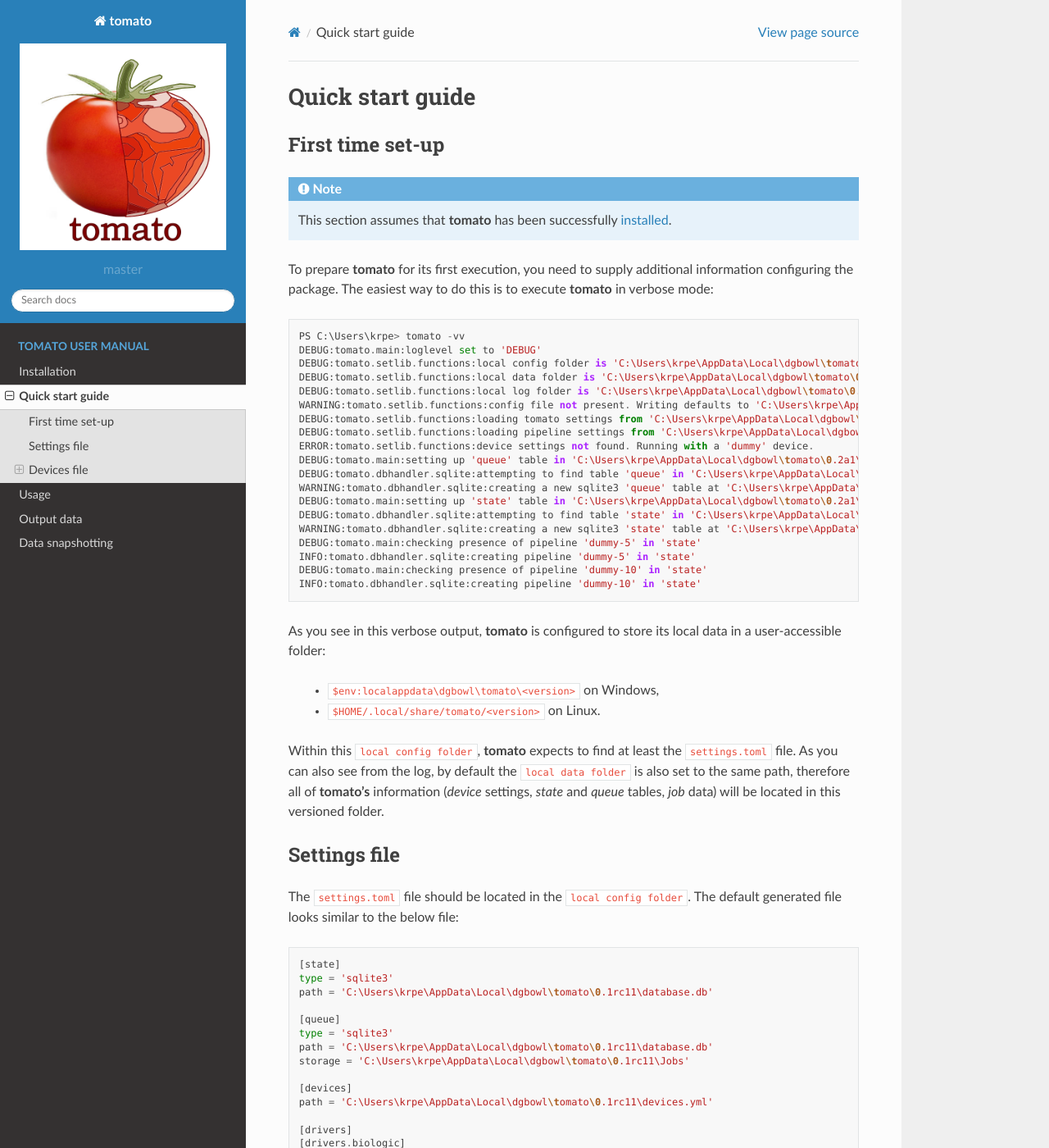
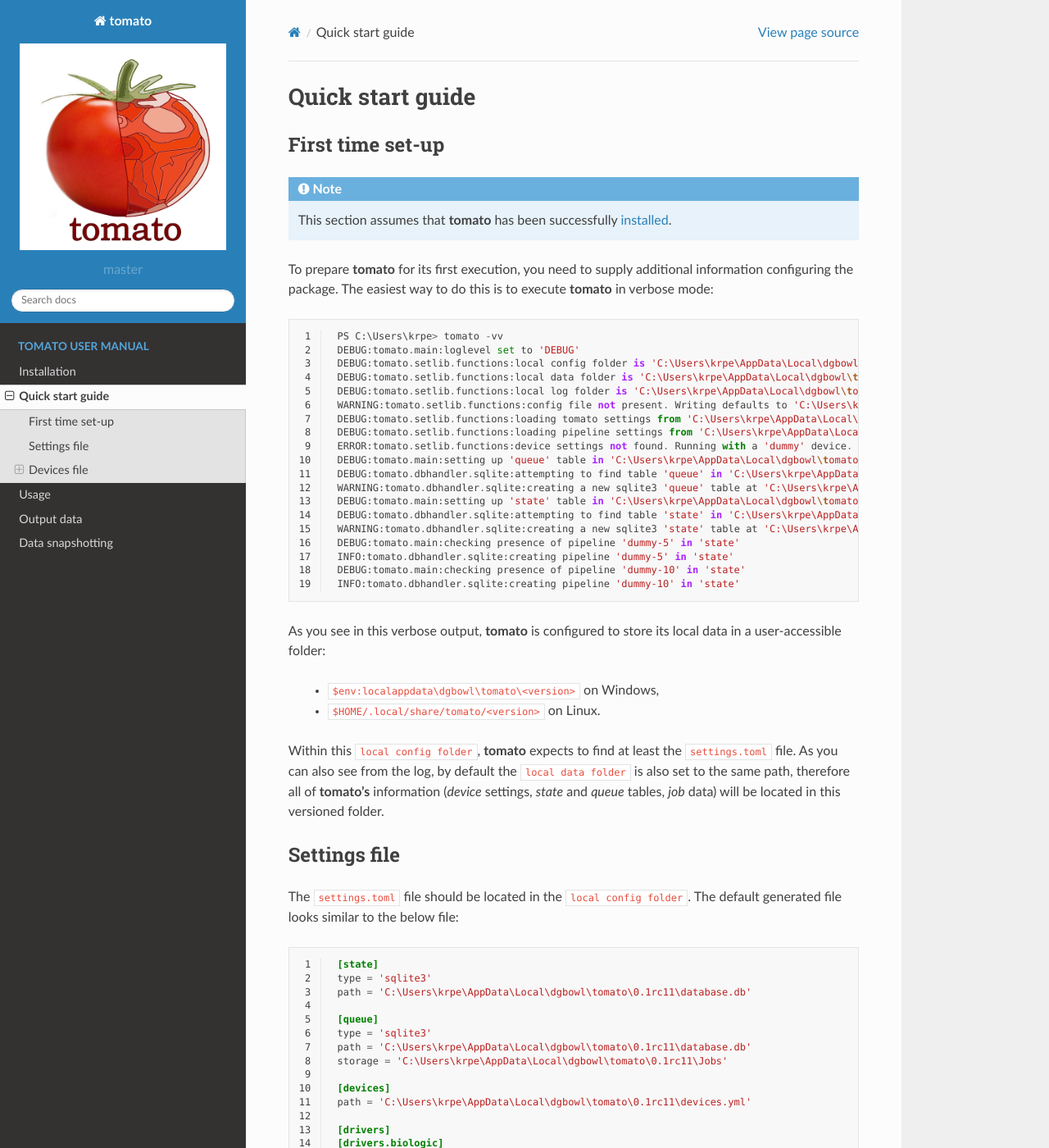
Before and after one commit to dgbowl/tomato, a Sphinx documentation site: the page built from docs/source/quickstart.rst, in a window 1280 px wide and 1400 px high. Shown: the whole window at 82% size. Built offline with Sphinx 7.4.7 and the Read the Docs theme 2.0.0, drawn with Linux system fonts in a browser that asks for light colours; pages that are not in the unit, such as notebooks, are missing from menus; some of the changed text lies outside the part shown.

Commit message:
More changes

```diff
--- a/docs/source/quickstart.rst
+++ b/docs/source/quickstart.rst
@@ -12,7 +12,8 @@ To prepare **tomato** for its first execution, you need to supply additional
 information configuring the package. The easiest way to do this is to execute
 **tomato** in verbose mode:
 
-.. code::
+.. code-block::
+   :linenos:
 
     PS C:\Users\krpe> tomato -vv
     DEBUG:tomato.main:loglevel set to 'DEBUG'
@@ -52,7 +53,8 @@ Settings file
 The ``settings.toml`` file should be located in the ``local config folder``. The default
 generated file looks similar to the below file:
 
-.. code::
+.. code-block:: toml
+   :linenos:
 
     [state]
     type = 'sqlite3'
@@ -94,7 +96,8 @@ the organisation of such *devices* into addressable chunks, called *pipelines*:
 ``devices`` section
 *******************
 
-.. code::
+.. code-block:: yaml
+   :linenos:
 
     devices:
       - name: MPG2-8
@@ -126,7 +129,8 @@ of the ``capabilities`` this *device* supports.
 ``pipelines`` section
 *********************
 
-.. code::
+.. code-block:: yaml
+   :linenos:
 
     pipelines:
       - name: MPG2-7-10
```
